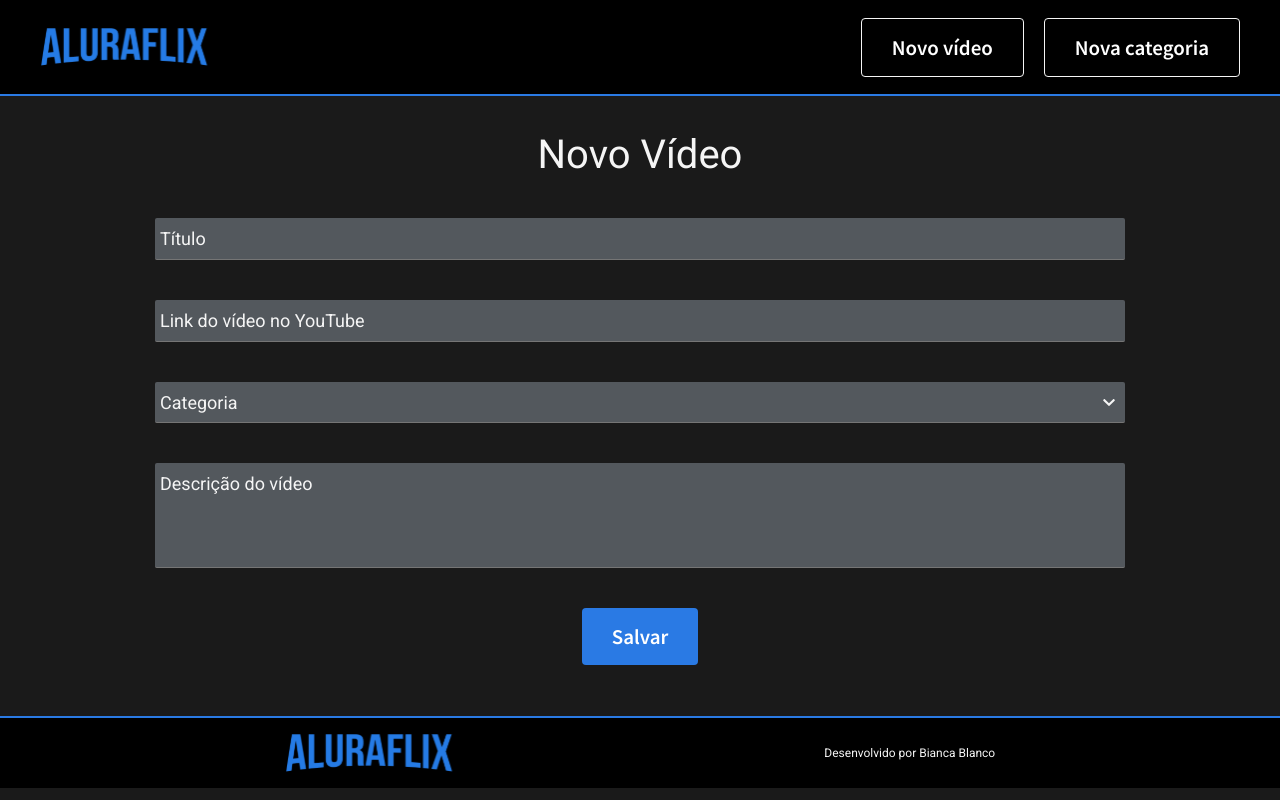
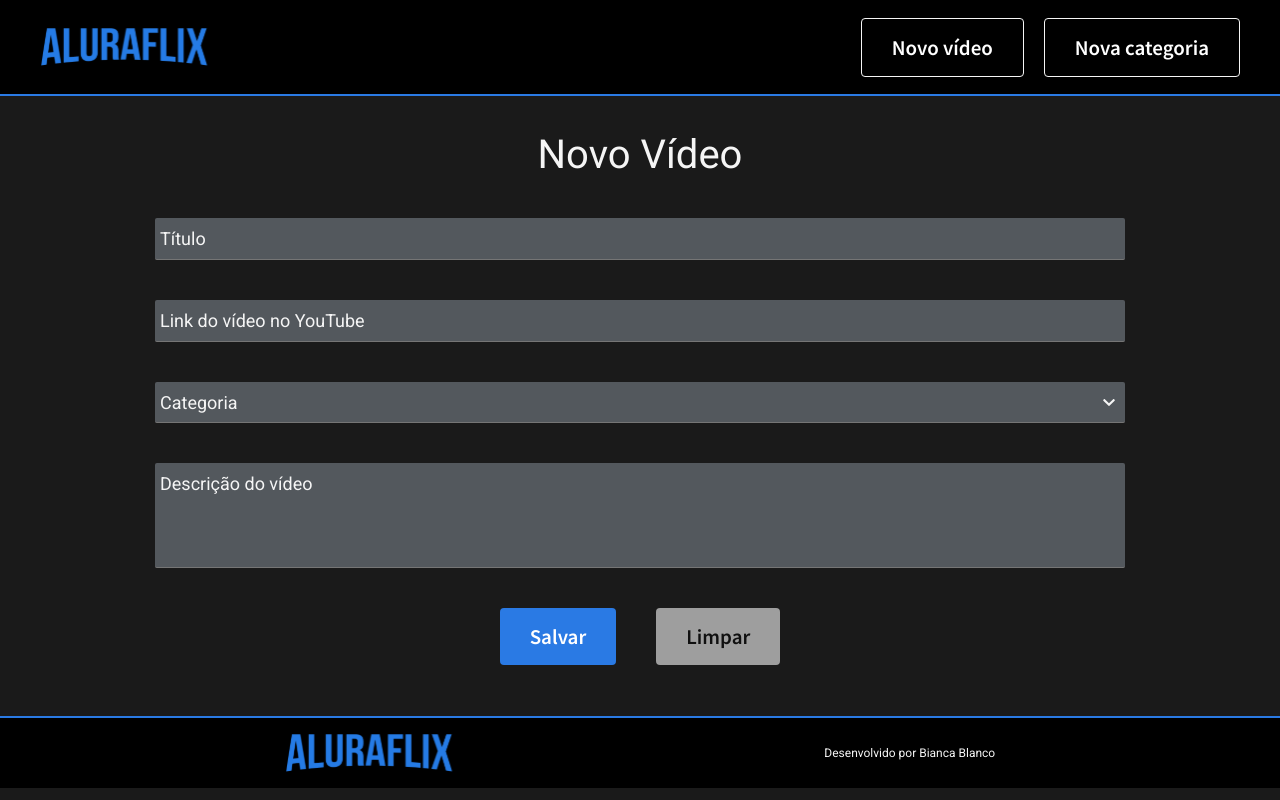
Before and after one commit to bncblnc/dogflix, a React (Create React App) app: page /novovideo in a window 1280 px wide. Built offline with nearby package versions, Linux system fonts and the light colour scheme.

Commit message:
adding box buttons to form

```diff
--- /dev/null
+++ b/src/components/Form/ButtonsForm.jsx
@@ -0,0 +1,19 @@
+import React from "react";
+import styled from "styled-components";
+import { ButtonPrimary } from "../Button";
+
+const Container = styled.div`
+  display: flex;
+  gap: 4rem;
+`;
+
+export default function ButtonsForm() {
+  return (
+    <Container>
+      <ButtonPrimary type="submit" primary>
+        Salvar
+      </ButtonPrimary>
+      <ButtonPrimary>Limpar</ButtonPrimary>
+    </Container>
+  );
+}
--- a/src/pages/NewCategory/index.jsx
+++ b/src/pages/NewCategory/index.jsx
@@ -3,13 +3,13 @@ import React, { useState } from "react";
 import { FormStyled, TitleForm } from "../../components/Form";
 import TextSmall from "../../components/Form/TextSmall";
 import TextLarge from "../../components/Form/TextLarge";
-import { ButtonPrimary } from "../../components/Button";
 import ColorInput from "../../components/Form/ColorInput";
+import ButtonsForm from "../../components/Form/ButtonsForm";
 
 export default function NewCategory() {
   const [name, setName] = useState("");
   const [description, setDescription] = useState("");
-  const [color, setColor] = useState("");
+  const [color, setColor] = useState("#000000");
 
   return (
     <main>
@@ -35,9 +35,7 @@ export default function NewCategory() {
           setFunction={setDescription}
         />
 
-        <ButtonPrimary type="submit" primary>
-          Salvar
-        </ButtonPrimary>
+        <ButtonsForm />
       </FormStyled>
     </main>
   );
--- a/src/pages/NewVideo/index.jsx
+++ b/src/pages/NewVideo/index.jsx
@@ -2,10 +2,10 @@ import React, { useState } from "react";
 import { FormStyled, TitleForm } from "../../components/Form";
 import TextSmall from "../../components/Form/TextSmall";
 import TextLarge from "../../components/Form/TextLarge";
-import { ButtonPrimary } from "../../components/Button";
 import Select from "../../components/Form/SelectInput";
 
 import initialData from "../../data/initial-data.json";
+import ButtonsForm from "../../components/Form/ButtonsForm";
 
 export default function NewVideo() {
   const [title, setTitle] = useState("");
@@ -49,9 +49,7 @@ export default function NewVideo() {
           setFunction={setDescription}
         />
 
-        <ButtonPrimary type="submit" primary>
-          Salvar
-        </ButtonPrimary>
+        <ButtonsForm />
       </FormStyled>
     </main>
   );
```
